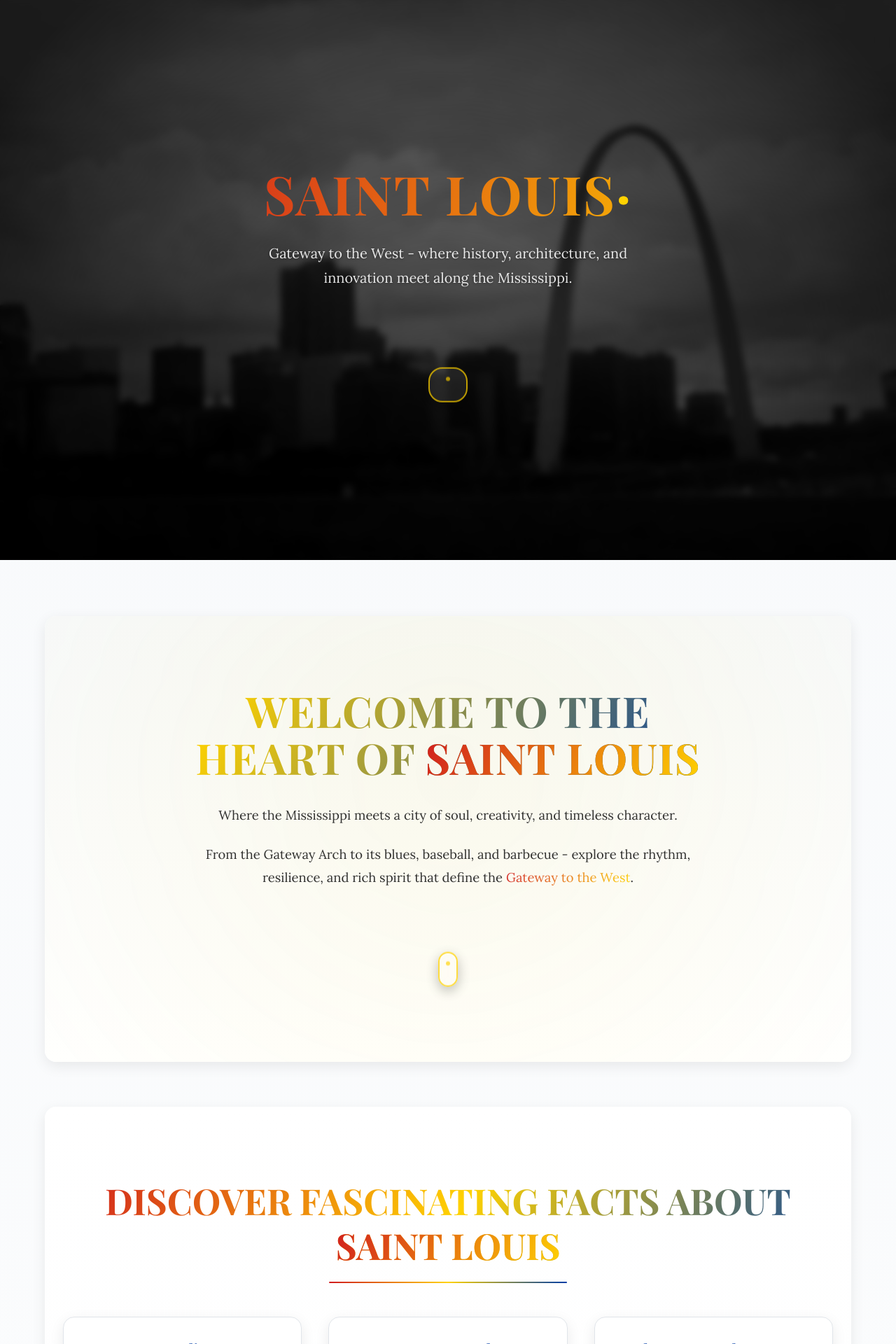
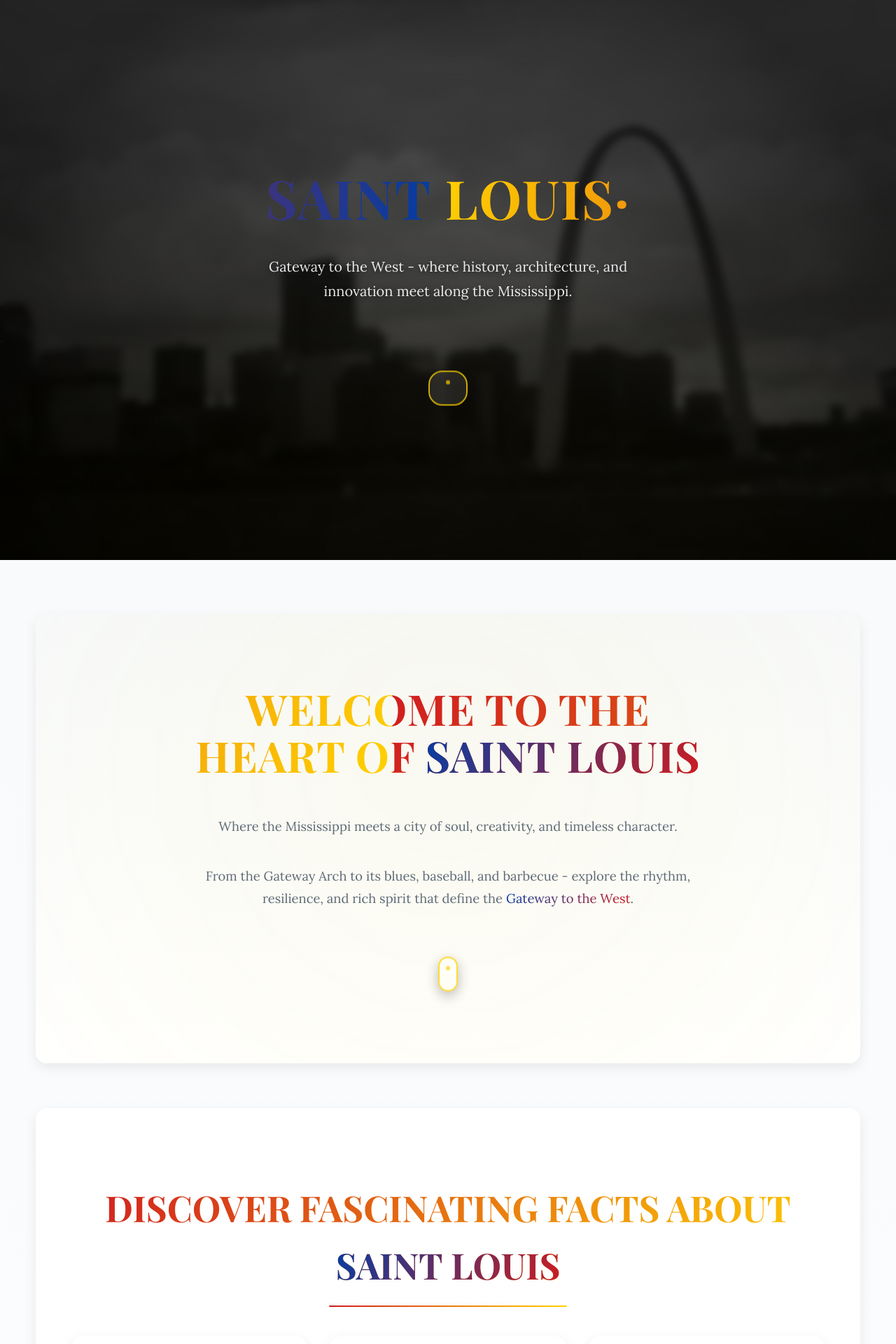
Before and after one commit to mcckyle/saint-louis-facts, a React (Vite) app: page / in a window 1280 px wide. Shown: the top 1920 px of the page at 70% size. Built offline with nearby package versions, Linux system fonts and the light colour scheme.

Commit message:
Footer.jsx: Update the footer message wording and corresponding unit tests.

```diff
--- a/index.html
+++ b/index.html
@@ -1,30 +1,25 @@
 <!DOCTYPE html>
 <html lang="en">
   <head>
-    <!-- Essential Meta. -->
     <meta charset="UTF-8" />
     <meta name="viewport" content="width=device-width, initial-scale=1" />
-
-    <!-- Title and Description. -->
-    <title>STL Facts · Gateway to the West</title>
+    <title>Saint Louis Facts · Gateway to the West</title>
     <meta
       name="description"
-      content="Explore the spirit, architecture, and history of Saint Louis - where the Mississippi meets the Arch."
+      content="Discover the culture, architecture, and legacy of Saint Louis - where innovation meets the Mississippi."
     />
 
-    <!-- Theme Color for Mobile Browsers. -->
     <meta name="theme-color" content="#003DA5" />
     <meta name="color-scheme" content="light dark" />
+
     <link rel="manifest" href="/manifest.json" />
-
-    <!-- Favicon. -->
     <link rel="icon" type="image/svg+xml" href="/vite.svg" />
 
     <!-- External Fonts Imports. -->
     <link rel="preconnect" href="https://fonts.googleapis.com" />
     <link rel="preconnect" href="https://fonts.gstatic.com" crossorigin />
     <link
-      href="https://fonts.googleapis.com/css2?family=Playfair+Display:wght@500;700&family=Lora:wght@400;600&display=swap"
+      href="https://fonts.googleapis.com/css2?family=Playfair+Display:wght@600;700&family=Lora:wght@400;600&display=swap"
       rel="stylesheet"
     />
 
@@ -33,7 +28,6 @@
   </head>
 
   <body>
-    <!-- Accessibility: Skip link. -->
     <a href="#main" class="skip-link">Skip to main content</a>
 
     <!-- React Mount Point. -->
--- a/src/App.css
+++ b/src/App.css
@@ -20,9 +20,6 @@
     /* Semantic Token Variables. */
     --color-bg: var(--stl-light);
     --color-bg-alt: var(--stl-white);
-    --color-elevated: var(--stl-white);
-    --color-border: var(--stl-border);
-
     --color-text: var(--stl-ink);
     --color-text-muted: var(--stl-muted);
     --color-primary: var(--stl-blue);
@@ -31,36 +28,25 @@
     --color-inverse: var(--stl-white);
 
     /* Fonts. */
-    --font-heading: "Playfair Display", "Garamond", serif;
-    --font-body: "Lora", "Georgia", serif;
+    --font-heading: "Playfair Display", serif;
+    --font-body: "Lora", serif;
 
     /* Shapes and Motion. */
     --border-radius: 16px;
-    --shadow-xs: 0 1px 6px rgba(0, 0, 0, 0.08);
-    --shadow-sm: 0 4px 14px rgba(0, 0, 0, 0.12);
-    --shadow-md: 0 8px 24px rgba(0, 0, 0, 0.16);
+    --shadow-soft: 0 6px 18px rgba(0, 0, 0, 0.08);
 
     --section-padding-y: clamp(5rem, 8vw, 8rem);
-    --section-padding-x: 1.5rem;
-    --transition-base: 0.35s cubic-bezier(0.25, 1, 0.5, 1);
-    --shadow-soft: 0 6px 20px rgba(0, 0, 0, 0.08);
-    --shadow-glow: 0 0 18px rgba(255, 215, 0, 0.12);
+    --section-padding-x: clamp(1.5rem, 4vw, 3.5rem);
 
-    --transition: 240ms cubic-bezier(0.25, 0.7, 0.4, 1);
+    --transition: 280ms cubic-bezier(0.25, 0.8, 0.4, 1);
 }
 
 /* Dark Mode Variables. */
 [data-theme='dark'] {
     --color-bg: #0F141A;
     --color-bg-alt: #141A21;
-    --color-elevated: #171E26;
-    --color-border: #202832;
     --color-text: #E8EDF3;
     --color-text-muted: #A9B3BE;
-
-    --shadow-xs: 0 1px 6px rgba(0, 0, 0, 0.35);
-    --shadow-sm: 0 4px 14px rgba(0, 0, 0, 0.4);
-    --shadow-md: 0 8px 22px rgba(0, 0, 0, 0.48);
 }
 
 /* ====================================
@@ -72,12 +58,7 @@
     flex-direction: column;
     min-height: 100vh;
 
-    background: linear-gradient(
-      180deg,
-      var(--color-bg),
-      var(--color-bg-alt) 70%,
-      var(--color-bg)
-    );
+    background: linear-gradient(180deg, var(--color-bg), var(--color-bg-alt) 70%);
 
     color: var(--color-text);
     font-family: var(--font-body);
@@ -90,26 +71,25 @@
     flex: 1;
     display: grid;
     gap: clamp(3rem, 5vw, 5rem);
-    padding-block: clamp(3.5rem, 7vw, 5rem);
-    padding-inline: clamp(1.75rem, 5vw, 4rem);
+    padding-block: clamp(3.5rem, 6vw, 5rem);
+    padding-inline: var(--section-padding-x);
 }
 
 /* Section Containers Styles. */
 section
 {
-    background: var(--color-elevated);
+    background: var(--color-bg-alt);
     border-radius: var(--border-radius);
-    box-shadow: 0 4px 24px rgba(0, 0, 0, 0.08);
+    box-shadow: var(--shadow-soft);
     padding: clamp(2.25rem, 4vw, 3.5rem);
 
-    transition: transform 0.25s ease,
-                box-shadow 0.25s ease;
+    transition: transform 0.25s ease, box-shadow 0.25s ease;
 }
 
 section:hover
 {
     transform: translateY(-3px);
-    box-shadow: 0 8px 28px rgba(0, 0, 0, 0.12);
+    box-shadow: 0 8px 28px rgba(0, 0, 0, 0.1);
 }
 
 /* ====================================
@@ -118,8 +98,7 @@ section:hover
 h1, h2, h3
 {
     font-family: var(--font-heading);
-    line-height: 1.25;
-    margin: 0 0 0.75rem;
+    margin: 0 0 1rem;
 }
 
 h1
@@ -130,7 +109,7 @@ h1
 
 h2
 {
-    font-size: clamp(1.75rem, 4vw, 2.4rem);
+    font-size: clamp(1.75rem, 4vw, 2.3rem);
     color: var(--color-accent);
 }
 
@@ -144,27 +123,23 @@ h3
 ======================================= */
 button
 {
-    background: linear-gradient(
-        120deg,
-        var(--color-primary),
-        var(--color-accent)
-    );
+    background: linear-gradient(120deg, var(--color-primary), var(--color-accent));
 
     border: none;
     border-radius: 999px;
     color: var(--color-inverse);
     padding: 0.85rem 1.6rem;
+    font-weight: 600;
     font-size: 1rem;
-    font-weight: 600;
-    box-shadow: 0 2px 12px rgba(0, 0, 0, 0.25);
+    box-shadow: 0 3px 12px rgba(0, 0, 0, 0.25);
 
     transition: all 0.3s ease;
 }
 
 button:hover, button:focus-visible
 {
-    transform: translateY(-3px) scale(1.05);
-    box-shadow: 0 6px 20px rgba(0, 0, 0, 0.35);
+    transform: translateY(-3px) scale(1.03);
+    box-shadow: 0 6px 20px rgba(0, 0, 0, 0.3);
 }
 
 /* ====================================
--- a/src/components/FunFactsList/FunFactsList.css
+++ b/src/components/FunFactsList/FunFactsList.css
@@ -24,14 +24,9 @@
     font-family: var(--font-heading);
     font-size: clamp(2.2rem, 5vw, 3.2rem);
     text-transform: uppercase;
-    margin-bottom: 3rem;
+    margin-bottom: 2.6rem;
 
-    background: linear-gradient(
-        120deg,
-        var(--color-accent),
-        var(--color-highlight),
-        var(--color-primary)
-    );
+    background: linear-gradient(120deg, var(--color-accent), var(--color-highlight));
 
     -webkit-background-clip: text;
     -webkit-text-fill-color: transparent;
@@ -47,15 +42,10 @@
     height: 2px;
     width: 60%;
     max-width: 340px;
-    margin: 1.25rem auto 0;
+    margin: 1rem auto 0;
     border-radius: 3px;
 
-    background: linear-gradient(
-      90deg,
-      var(--color-accent),
-      var(--color-highlight),
-      var(--color-primary)
-    );
+    background: linear-gradient(90deg, var(--color-accent), var(--color-highlight));
 }
 
 /* Fact List Grid Layout Styling. */
@@ -63,7 +53,7 @@
 {
     display: grid;
     grid-template-columns: repeat(auto-fit, minmax(320px, 1fr));
-    gap: 2.4rem;
+    gap: 2rem;
 
     padding: 0;
     list-style: none;
@@ -72,17 +62,15 @@
 /* Fact Item Card Styling. */
 .fact-item
 {
-    background: var(--color-elevated);
+    background: var(--color-bg-alt);
     border-radius: var(--border-radius);
     padding: 2rem;
 
-    border: 1px solid var(--color-border);
+    border: 1px solid rgba(255, 255, 255, 0.05);
     box-shadow: var(--shadow-soft);
     backdrop-filter: blur(10px);
 
-    transition: transform var(--transition-base),
-                box-shadow var(--transition-base),
-                border-color var(--transition-base);
+    transition: all var(--transition);
 }
 
 /* Hover Interaction - Golden Glowing Visual Effect. */
@@ -90,7 +78,7 @@
 {
     transform: translateY(-6px);
     border-color: var(--color-accent);
-    box-shadow: var(--shadow-glow);
+    box-shadow: 0 8px 24px rgba(0, 0, 0, 0.1);
 }
 
 /* Fact Title Styling. */
@@ -105,11 +93,10 @@
 /* Fact Description Styling. */
 .fact-description
 {
-    font-family: var(--font-body);
     font-size: 1rem;
     line-height: 1.7;
     color: var(--color-text);
-    margin-bottom: 1.25rem;
+    margin-bottom: 1.2rem;
     opacity: 0.9;
 }
 
@@ -130,8 +117,8 @@
 
 .source-link
 {
-    border: 1px solid var(--color-border);
-    background: var(--color-bg);
+    border: 1px solid var(--stl-border);
+    background: rgba(255, 255, 255, 0.03);
     color: var(--color-primary);
     padding: 0.4rem 1rem;
     border-radius: 9999px;
@@ -143,10 +130,10 @@
 
 .source-link:hover
 {
-    background: var(--color-highlight);
+    background: linear-gradient(120deg, var(--color-highlight), var(--color-accent));
     color: var(--color-bg);
     border-color: var(--color-accent);
-    box-shadow: var(--shadow-xs);
+    box-shadow: var(--shadow-soft);
 }
 
 /* Animations Styles. */
--- a/src/components/Header/Header.css
+++ b/src/components/Header/Header.css
@@ -1,8 +1,8 @@
 /* Filename: Header.css */
 
-/* ============================
+/* ====================================
    Header Section Styling.
-=============================== */
+======================================= */
 .header
 {
     position: relative;
@@ -32,16 +32,16 @@
     width: 100%;
     height: 100%;
     object-fit: cover;
-    filter: brightness(60%) contrast(1.1) grayscale(1);
+    filter: brightness(65%) contrast(1.15) grayscale(1);
     transform: scale(1.05);
 
-    transition: transform 15s ease, filter 2.5s ease;
+    transition: transform 10s ease, filter 2.5s ease;
 }
 
 .header:hover .header-image
 {
-    transform: scale(1.1);
-    filter: brightness(75%) contrast(1.25);
+    transform: scale(1.08);
+    filter: brightness(75%) contrast(1.2);
 }
 
 /* Overlay Gradient Styles. */
@@ -53,12 +53,13 @@
     place-items: center;
 
     background: radial-gradient(
-      circle at center 70%,
-      rgba(0, 0, 0, 0.4) 0%,
-      rgba(0, 0, 0, 0.85) 90%
-    );
+      circle at 50% 70%,
+      rgba(0, 0, 0, 0.5) 0%,
+      rgba(0, 0, 0, 0.8) 80%
+    ),
+    linear-gradient(to top, rgba(255, 215, 0, 0.08), transparent 70%);
 
-    backdrop-filter: blur(5px);
+    backdrop-filter: blur(6px);
 }
 
 /* Header Content Block Styling. */
@@ -68,7 +69,7 @@
     max-width: 720px;
     padding: 2.5rem 1rem;
 
-    animation: fadeInUp 1.3s ease forwards;
+    animation: fadeInUp 1.2s ease forwards;
 }
 
 /* Title With Gradient Styling. */
@@ -76,14 +77,14 @@
 {
     font-family: var(--font-heading);
     font-size: clamp(3rem, 6vw, 5rem);
-    letter-spacing: 2px;
+    letter-spacing: 1.5px;
     text-transform: uppercase;
     margin-bottom: 1.25rem;
 
     background: linear-gradient(
       100deg,
+      var(--color-highlight),
       var(--color-accent),
-      var(--color-highlight),
       var(--color-primary)
     );
 
@@ -91,14 +92,7 @@
     -webkit-background-clip: text;
     -webkit-text-fill-color: transparent;
 
-    animation: shimmer 10s ease-in-out infinite;
-}
-
-.header-dot
-{
-    background: var(--color-highlight);
-    -webkit-background-clip: text;
-    -webkit-text-fill-color: transparent;
+    animation: shimmer 12s ease-in-out infinite;
 }
 
 /* Subtitle Styling. */
@@ -106,12 +100,12 @@
 {
     font-family: var(--font-body);
     font-size: clamp(1rem, 2vw, 1.25rem);
-    color: rgba(255, 255, 255, 0.88);
-    margin: 0 auto 2.8rem;
+    color: rgba(255, 255, 255, 0.9);
+    margin: 0 auto 3rem;
     line-height: 1.75;
     max-width: 600px;
 
-    text-shadow: 0 1px 4px rgba(0, 0, 0, 0.45);
+    text-shadow: 0 2px 6px rgba(0, 0, 0, 0.5);
 }
 
 /* Scroll Cue Styling. */
@@ -133,7 +127,7 @@
     box-shadow: 0 6px 18px rgba(0, 0, 0, 0.35);
 
     transition: all 0.3s ease;
-    animation: float 3.8s ease-in-out infinite;
+    animation: float 3.6s ease-in-out infinite;
 }
 
 .scroll-cue:hover,
@@ -141,7 +135,6 @@
 {
     transform: translateY(-8px) scale(1.08);
     color: var(--color-accent);
-    box-shadow: 0 10px 25px rgba(0, 0, 0, 0.55);
 }
 
 /* Keyframes Styles. */
--- a/src/components/Interactive/Interactive.css
+++ b/src/components/Interactive/Interactive.css
@@ -20,12 +20,7 @@
     text-transform: uppercase;
     margin-bottom: 1.25rem;
 
-    background: linear-gradient(
-        120deg,
-        var(--color-accent),
-        var(--color-highlight),
-        var(--color-primary)
-    );
+    background: linear-gradient(120deg, var(--color-accent), var(--color-highlight));
 
     -webkit-background-clip: text;
     -webkit-text-fill-color: transparent;
@@ -56,42 +51,19 @@
     border-radius: 9999px;
     cursor: pointer;
 
-    letter-spacing: 0.6px;
     text-transform: uppercase;
-    box-shadow: var(--shadow-sm);
+    box-shadow: var(--shadow-soft);
+    position: relative;
     overflow: hidden;
-    position: relative;
-    isolation: isolate;
 
-    transition: all var(--transition-base);
-}
-
-.interactive-button::before
-{
-    content: "";
-    position: absolute;
-    inset: 0;
-    border-radius: inherit;
-    background: radial-gradient(
-      circle at center,
-      rgba(255, 215, 0, 0.2),
-      transparent 60%
-    );
-
-    opacity: 0;
-    transition: opacity 0.4s ease;
-}
-
-.interactive-button:hover::before
-{
-    opacity: 1;
+    transition: all var(--transition);
 }
 
 .interactive-button:hover
 {
     background: linear-gradient(120deg, var(--color-accent), var(--color-highlight));
     transform: translateY(-3px);
-    box-shadow: var(--shadow-glow);
+    box-shadow: 0 8px 24px rgba(0, 0, 0, 0.1);
 }
 
 /* Fact Card Styling. */
@@ -100,9 +72,9 @@
     margin-top: 3rem;
     padding: 2rem 2.4rem;
     border-radius: var(--border-radius);
-    border: 1px solid var(--color-border);
-    background: var(--color-elevated);
-    box-shadow: 0 4px 16px rgba(0, 0, 0, 0.05);
+    border: 1px solid var(--stl-border);
+    background: var(--color-bg-alt);
+    box-shadow: var(--shadow-soft);
     backdrop-filter: blur(10px);
 
     animation: fadeReveal 0.6s cubic-bezier(0.25, 1, 0.5, 1) forwards;
@@ -111,7 +83,6 @@
 /* Fact Title Styling. */
 .interactive-fact .fact-title
 {
-    font-family: var(--font-heading);
     font-size: 1.4rem;
     color: var(--color-primary);
     margin-bottom: 0.6rem;
@@ -120,7 +91,6 @@
 /* Fact Description Styles. */
 .interactive-fact .fact-description
 {
-    font-family: var(--font-body);
     font-size: 1rem;
     line-height: 1.7;
     color: var(--color-text);
--- a/src/components/Intro/Intro.css
+++ b/src/components/Intro/Intro.css
@@ -13,10 +13,10 @@
     isolation: isolate;
     box-shadow: var(--shadow-soft);
 
-    animation: fadeInUp 1.6s var(--transition-base) forwards;
+    animation: fadeInUp 1.2s var(--transition);
 }
 
-/* Ambient Glow With Subtle Depth Styles. */
+/* Ambient Glow Styles. */
 .intro::before
 {
     content: "";
@@ -24,11 +24,11 @@
     inset: -25%;
     background: radial-gradient(
       circle at 50% 40%,
-      rgba(255, 215, 0, 0.07),
-      transparent 75%
+      rgba(255, 215, 0, 0.05),
+      transparent 80%
     );
 
-    filter: blur(120px);
+    filter: blur(100px);
     z-index: -1;
 }
 
@@ -36,6 +36,9 @@
 {
     max-width: 760px;
     margin-inline: auto;
+    display: flex;
+    flex-direction: column;
+    align-items: center;
 }
 
 /* Title Styles. */
@@ -48,29 +51,23 @@
     margin-bottom: 2rem;
     line-height: 1.1;
 
-    background: linear-gradient(
-        120deg,
-        var(--color-accent),
-        var(--color-highlight),
-        var(--color-primary)
-    );
+    background: linear-gradient(120deg, var(--color-accent), var(--color-highlight));
 
     background-size: 200% auto;
     -webkit-background-clip: text;
     -webkit-text-fill-color: transparent;
 
-    animation: shimmer 14s ease-in-out infinite;
+    animation: shimmer 10s ease-in-out infinite;
 }
 
 .intro-subtext
 {
     font-size: clamp(1rem, 2vw, 1.15rem);
-    color: var(--color-text);
-    opacity: 0.9;
+    color: var(--color-text-muted);
     line-height: 1.75;
-    margin: 1.5rem 0;
+    margin: 1.2rem 0;
 
-    transition: opacity var(--transition-base);
+    transition: opacity var(--transition);
 }
 
 .intro-subtext:hover
@@ -81,11 +78,7 @@
 /* Highlighted Word Styles. */
 .highlight
 {
-    background: linear-gradient(
-        120deg,
-        var(--color-accent),
-        var(--color-highlight)
-    );
+    background: linear-gradient(120deg, var(--color-primary), var(--color-accent));
 
     -webkit-background-clip: text;
     -webkit-text-fill-color: transparent;
@@ -94,15 +87,15 @@
 /* Scroll Cue (Mouse Shape) Styles. */
 .scroll-cue
 {
-    margin-top: 4rem;
-    opacity: 0.75;
+    margin-top: 3rem;
+    opacity: 0.8;
     border: 2px solid var(--color-highlight);
     border-radius: 20px;
     width: 28px;
     height: 50px;
     position: relative;
 
-    transition: opacity var(--transition-base);
+    transition: opacity var(--transition);
 }
 
 .scroll-cue::before
@@ -132,16 +125,16 @@
     100% { background-position: 200% center; }
 }
 
+@keyframes scrollDot
+{
+    0%, 100% { transform: translate(-50%, 0); opacity: 1; }
+    50% { transform: translate(-50%, 18px); opacity: 0.5; }
+}
+
 @keyframes fadeInUp
 {
     from { opacity: 0; transform: translateY(24px); }
     to { opacity: 1; transform: translateY(0); }
-}
-
-@keyframes scrollDot
-{
-    0%, 100% { transform: translate(-50%, 0); opacity: 1; }
-    50% { transform: translate(-50%, 18px); opacity: 0.5; }
 }
 
 /* Responsive Design Styles. */
```
Also changed, not shown: src/components/Footer/Footer.css (+20 -21 lines), src/components/Footer/Footer.jsx (+4 -6 lines), src/index.css (+8 -8 lines), 6 other files (tests, documents, lock files or other folders).
